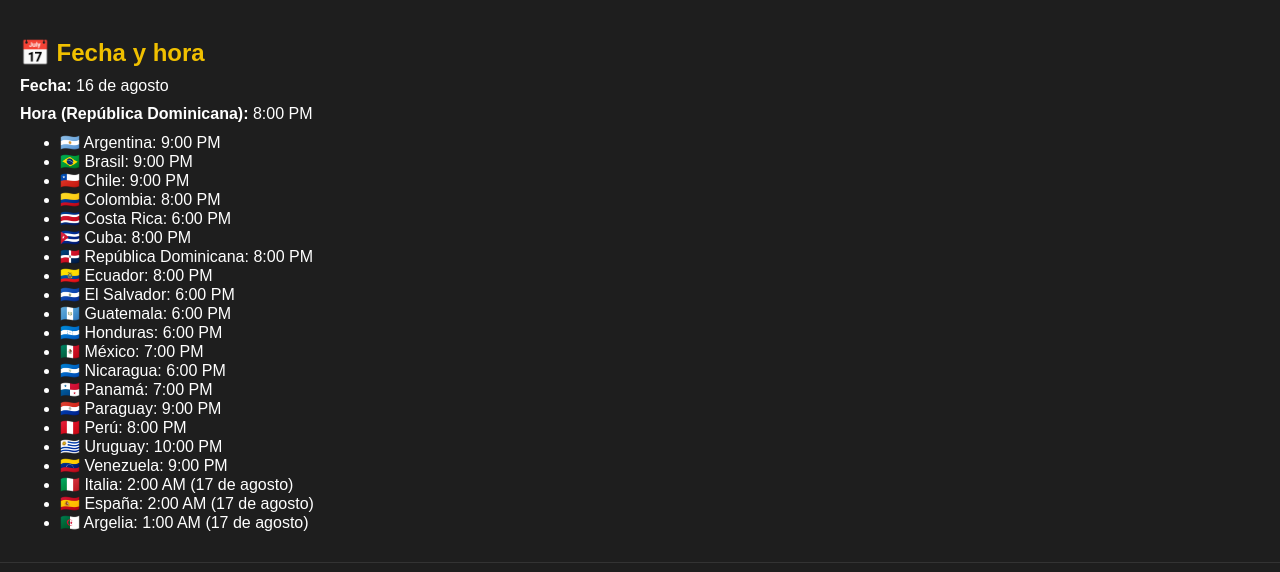
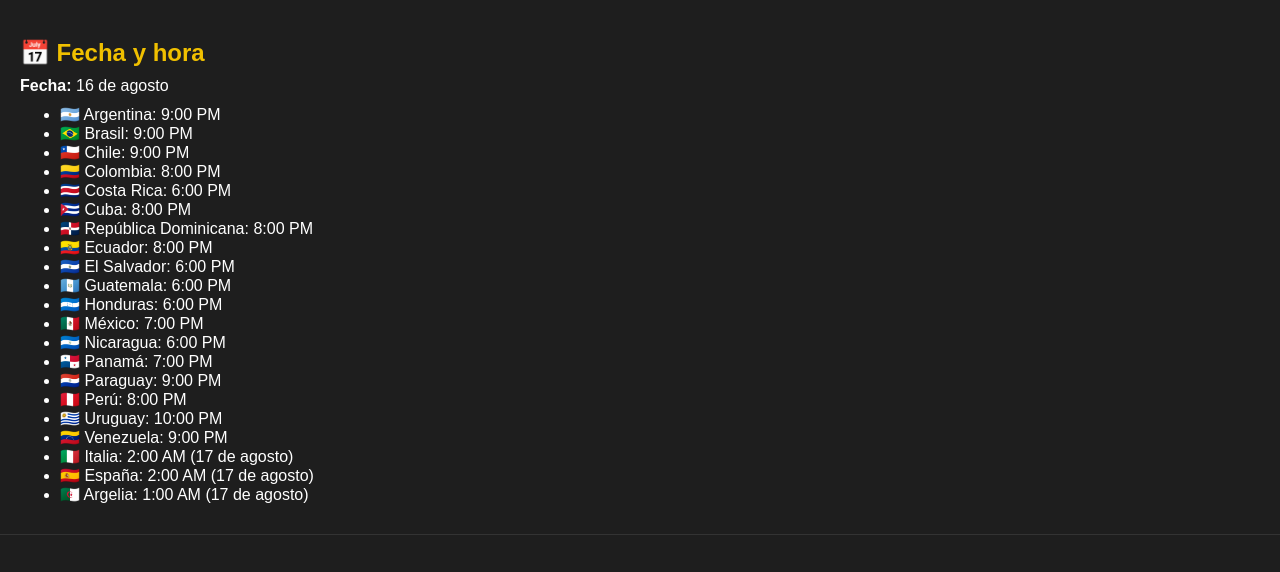
Before and after one commit to SoyWadyRD/campeonatogt3, a plain HTML site: page index.html in a window 1280 px wide. Shown: the part 205-777 px from the top of the page. Drawn offline with Linux system fonts and the light colour scheme.

Commit message:
Add files via upload

```diff
--- a/index.html
+++ b/index.html
@@ -26,7 +26,6 @@
 <section id="fecha-hora">
   <h2>📅 Fecha y hora</h2>
   <p><strong>Fecha:</strong> 16 de agosto</p>
-  <p><strong>Hora (República Dominicana):</strong> 8:00 PM</p>
   <ul class="horarios">
     <li>🇦🇷 Argentina: 9:00 PM</li>
     <li>🇧🇷 Brasil: 9:00 PM</li>
```
